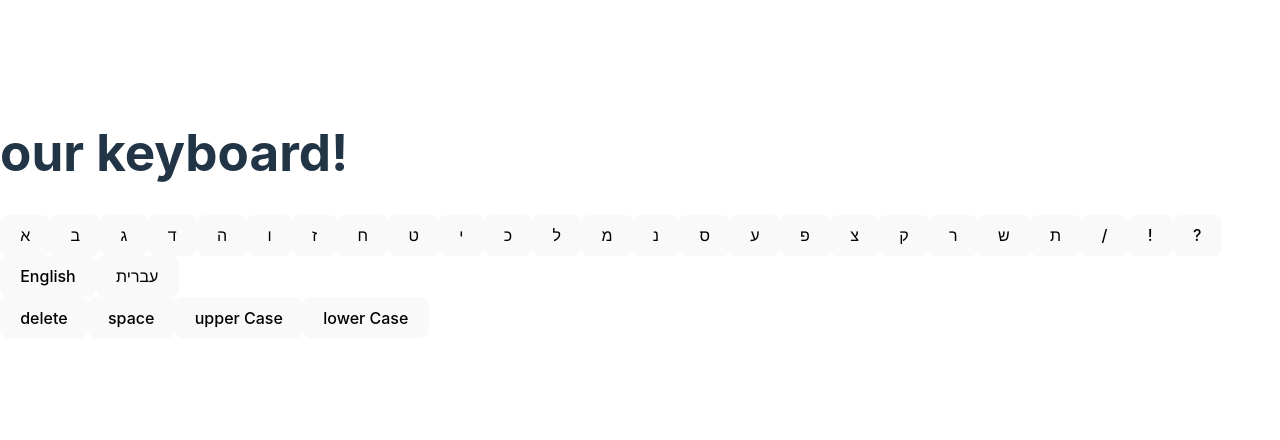
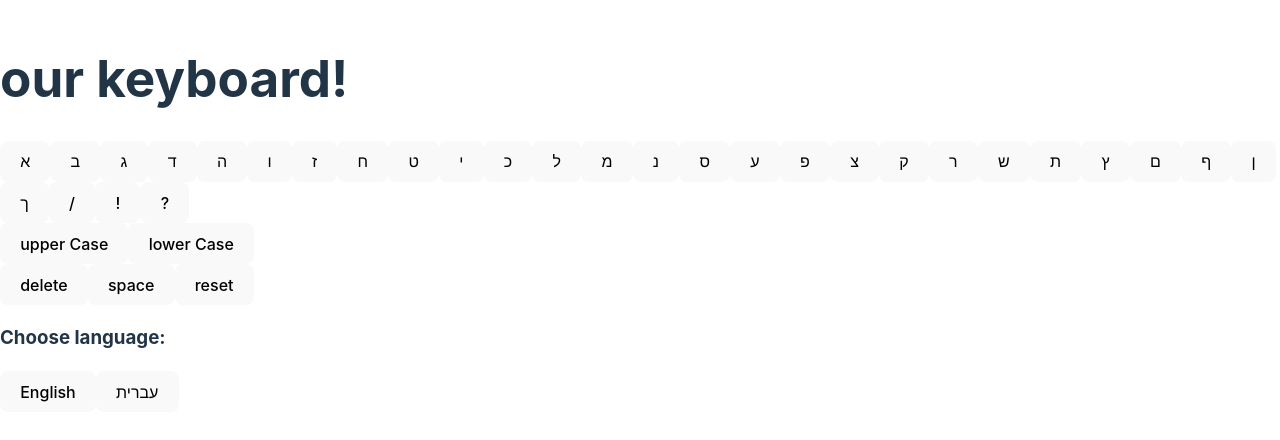
Before and after one commit to hodayaadika/reactproject1, a React (Vite) app: page / in a window 1280 px wide. Shown: the part 186-626 px from the top of the page. Built offline with nearby package versions, Linux system fonts and the light colour scheme.

Commit message:
new apps

```diff
--- a/src/App1.jsx
+++ b/src/App1.jsx
@@ -5,12 +5,7 @@ import Language from "./components/Language";
 import EditKey from "./components/EditKey";
 
 const enKeyboard = [
-  "a",
-  "b",
-  "c",
-  "d",
-  "e",
-  "f",
+  "a","b","c","d","e","f",
   "g",
   "h",
   "i",
@@ -58,6 +53,11 @@ const heKeyboard = [
   "ר",
   "ש",
   "ת",
+  "ץ",
+  "ם",
+  "ף",
+  "ן",
+  "ך",
   "/",
   "!",
   "?",
@@ -99,6 +99,19 @@ function App1() {
   const displayText = (char) => {
     setText(text + char);
   };
+
+  const deleteChar=()=>{
+    setText(text.replace(text[text.length-1],""));
+  };
+  const reset=()=>{
+    setText("");
+  }
+
+  const space=()=>{
+    const newtext = text+ " ";
+    setText(newtext);
+  };
+
   const [language, setLanguage] = useState(heKeyboard);
   const ChangeLanguage = (lan) => {
     console.log("lan: ", lan);
@@ -122,7 +135,14 @@ function App1() {
           />
         ))}
       </div>
-      <div id="language">
+
+      <div id="edit">
+        <EditKey ChangePosition={ChangePosition}
+        deleteChar={deleteChar}
+        space={space}
+        reset={reset}/>
+        <div id="language">
+          <h3>Choose language:</h3>
         <Language
           ChangeLanguage={ChangeLanguage}
           he={heKeyboard}
@@ -130,9 +150,10 @@ function App1() {
           EN={ENkeyboard}
         />
       </div>
-      <div id="edit">
-        <EditKey ChangePosition={ChangePosition} />
+
       </div>
+
+
     </>
   );
 }
--- a/src/components/EditKey.jsx
+++ b/src/components/EditKey.jsx
@@ -1,11 +1,13 @@
 function EditKey(props) {
   return (
     <>
-      <button>delete</button>
-      <button>space</button>
-      <button onClick={() => props.ChangePosition("upper")}>upper Case</button>
+    <button onClick={() => props.ChangePosition("upper")}>upper Case</button>
       <button onClick={() => props.ChangePosition("lower")}>lower Case</button>
-    </>
+   <br />
+     <button onClick={()=>props.deleteChar()}>delete</button>
+      <button onClick={()=>props.space()}>space</button>
+      <button onClick={()=>props.reset()}>reset</button>
+       </>
   );
 }
 export default EditKey;
```
